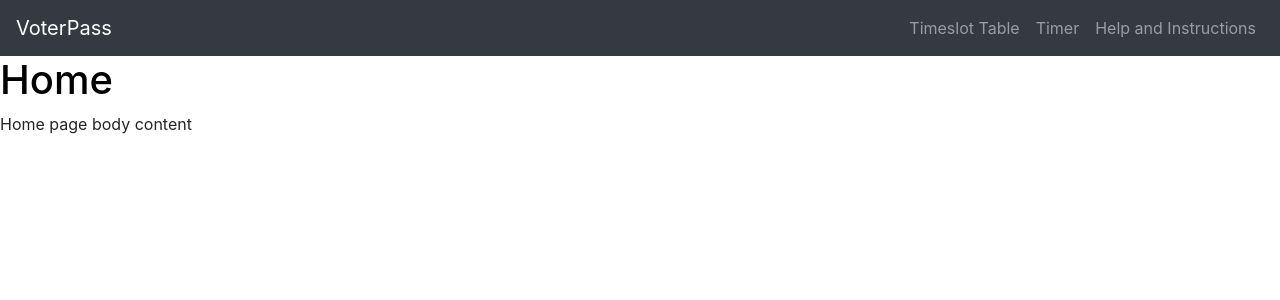
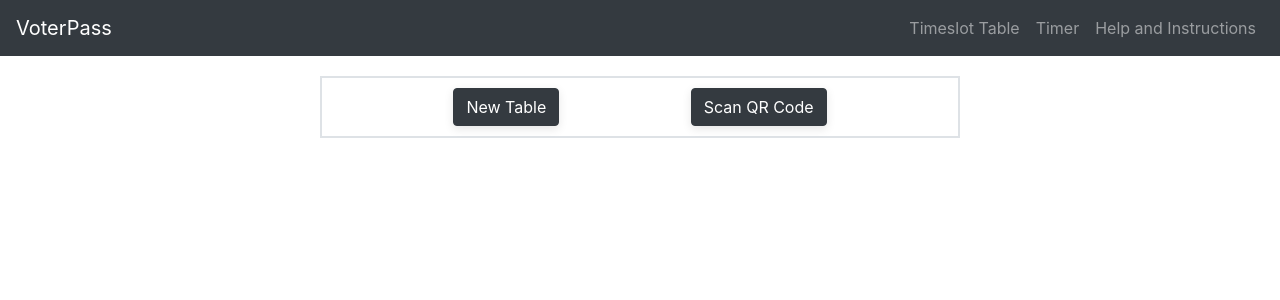
Before and after one commit to CEN-Team-Four/VoterPass, a React (Create React App) app in the folder voter-pass/: page / in a window 1280 px wide. Shown: the top 300 px of the page. Built offline with nearby package versions, Linux system fonts and the light colour scheme.

Commit message:
home page buttons that redirect

```diff
--- a/voter-pass/src/App.js
+++ b/voter-pass/src/App.js
@@ -7,6 +7,8 @@ import Home from './components/Home/';
 import Timer from './components/Timer/';
 import Help from './components/Help/';
 import Error from './components/Error/';
+import NewTable from './components/NewTable'
+import ScanQR from './components/ScanQR'
 
 class App extends React.Component {
 
@@ -21,6 +23,8 @@ class App extends React.Component {
             <Route exact path="/" component={Home}/>
             <Route exact path="/timer" component={Timer}/>
             <Route exact path="/help" component={Help}/>
+            <Route exact path="/new-time-table" component={NewTable}/>
+            <Route exact path="/scan-code" component={ScanQR}/>
 
             <Route component={Error}/>
           </Switch>
--- a/voter-pass/src/components/Average/index.js
+++ b/voter-pass/src/components/Average/index.js
@@ -11,8 +11,11 @@ function Average(props){
             total += items[i];
         }
     }
-    let average = total/items.length;
 
+    let average = 0;
+    if(items.length>0){
+        average = total/items.length;
+    }
     let seconds, minutes
     if(average > 0){
         seconds = ("0" + (Math.floor(average / 1000) % 60)).slice(-2);
@@ -23,6 +26,7 @@ function Average(props){
         minutes = seconds
 
     }
+    localStorage.setItem('average', Math.round(average))
     return(
         <div className="average-display">
             Average Time per Voter
--- a/voter-pass/src/components/Home/index.css
+++ b/voter-pass/src/components/Home/index.css
@@ -0,0 +1,11 @@
+.buttons {
+    display: flex;
+    flex-direction: row;
+    justify-content: space-evenly;
+    padding-top: 10px;
+    padding-bottom: 10px;
+    border: 2px solid #dee2e6;
+    margin: 20px 25% 25%;
+
+    width: 50%;
+}
--- a/voter-pass/src/components/Home/index.js
+++ b/voter-pass/src/components/Home/index.js
@@ -1,14 +1,40 @@
 import React from 'react';
+import { Link } from 'react-router-dom';
+
+import Button from 'react-bootstrap/Button';
 
 import './index.css';
 
-const Home = () => {
+class Home extends React.Component {
+    state = {
+        table: this.initializeTable(),
+    };
+
+    initializeTable(){
+        if(!(localStorage.getItem('timeTable') === null)){
+            let items = JSON.parse(localStorage.getItem('listOfTimes'))
+            return items;
+          }
+          else{
+            return [];
+          }
+    }
+
+render(){
     return (
-       <div>
-          <h1>Home</h1>
-           <p>Home page body content</p>
+       <div classname = 'home-wrapper'>
+            <div className = 'buttons'>
+                <Link to="/new-time-table">
+                    <Button variant="dark"> New Table </Button>
+                </Link>
+                <Link to="/scan-code">
+                    <Button variant="dark"> Scan QR Code </Button>
+                </Link>
+            </div>
+
        </div>
     );
 }
+}
 
 export default Home;
--- a/voter-pass/src/components/List/index.css
+++ b/voter-pass/src/components/List/index.css
@@ -1,6 +1,7 @@
 .list {
     border: 2px solid #dee2e6;
-    height: 100%;
+    height: 95%;
+    margin-top: 20px;
 
     grid-area: time-list;
 
--- /dev/null
+++ b/voter-pass/src/components/NewTable/index.js
@@ -0,0 +1,14 @@
+import React from 'react';
+import './index.css';
+
+
+function NewTable(){
+
+    return(
+        <div>new table page</div>
+    );
+
+
+}
+
+export default NewTable;
--- /dev/null
+++ b/voter-pass/src/components/ScanQR/index.js
@@ -0,0 +1,10 @@
+import React from 'react';
+import './index.css';
+
+function ScanQr(){
+    return(
+        <div>scan QR code page</div>
+    );
+}
+
+export default ScanQr;
```
Also changed, not shown: voter-pass/src/components/NewTable/index.css (added), voter-pass/src/components/ScanQR/index.css (added), voter-pass/src/components/TimeTable/index.css (added), voter-pass/src/components/TimeTable/index.js (added).
